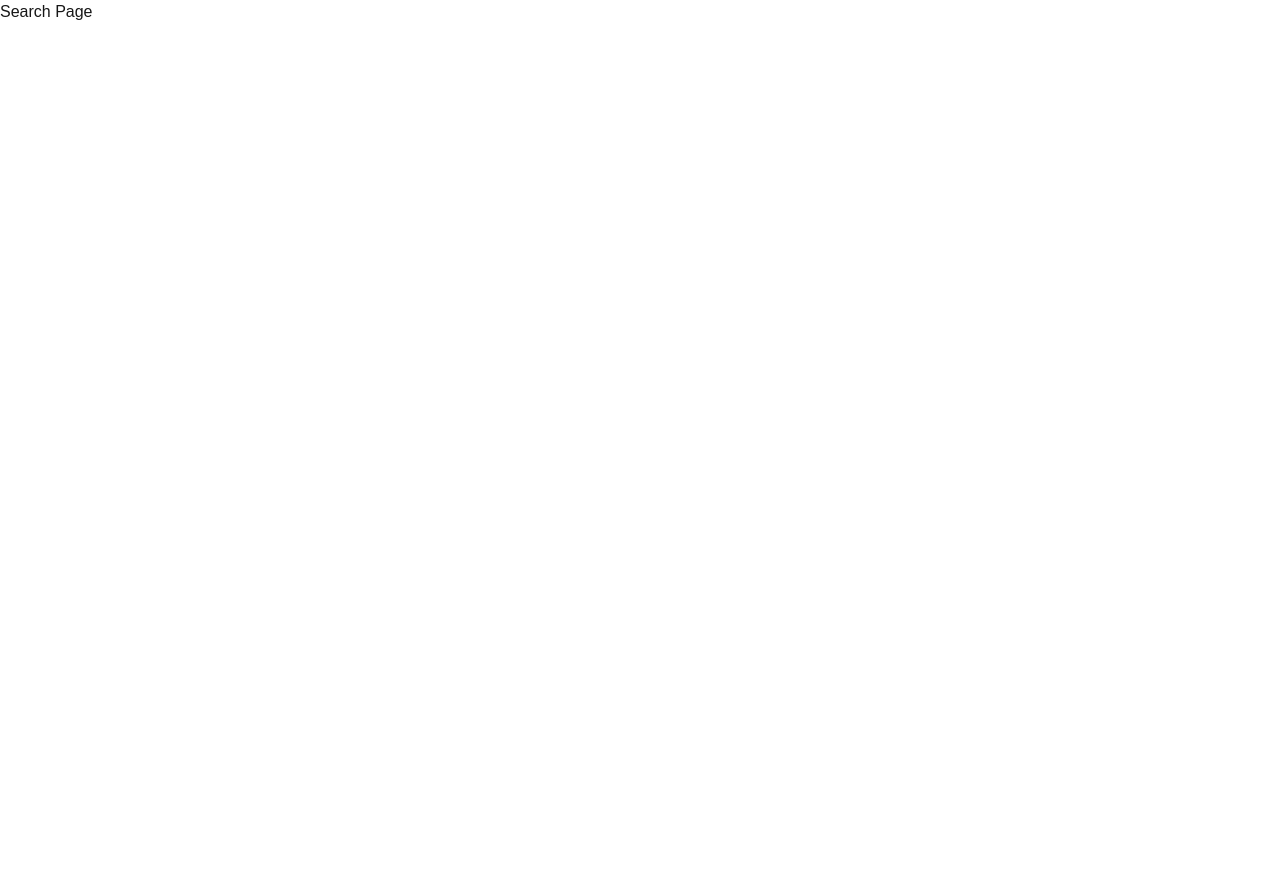
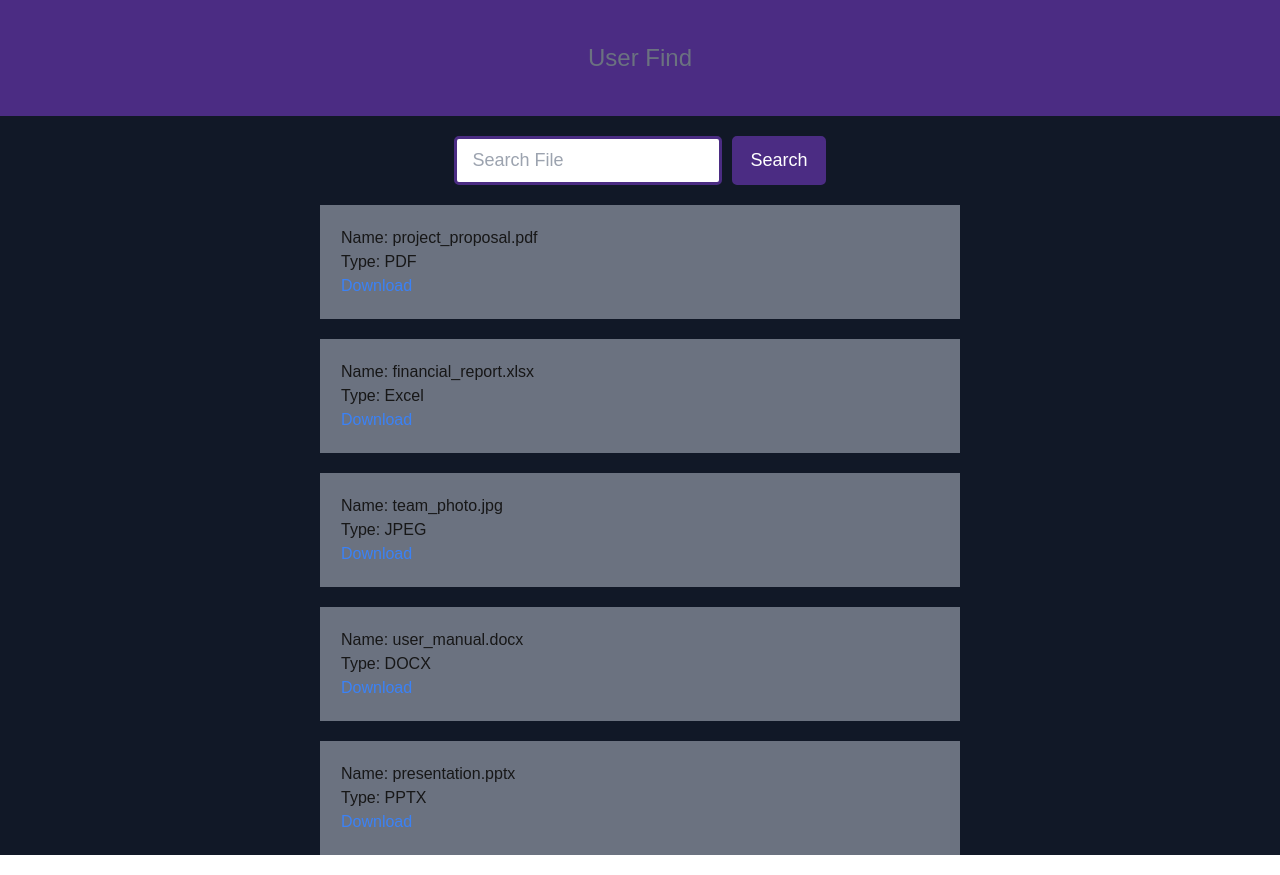
Before and after one commit to Flaresun/csds393Project, a Next.js app in the folder client/: page /search in a window 1280 px wide. Before the commit the page ends 800 px from the top, so only its background shows below. Built offline with nearby package versions, Linux system fonts and the light colour scheme.

Commit message:
Basic File Search Page

```diff
--- /dev/null
+++ b/client/src/app/search/components/FileSearch.css
@@ -0,0 +1,55 @@
+.title {
+    background: #4B2C83;
+    color: #6B7280;
+    width: 100%;
+    padding: 40px 0px;
+    text-align: center;
+  }
+  .title h1 {
+    padding: 0px;
+    margin: 0px;
+    font-size: 24px;
+    font-style: bold;
+  }
+
+  .input__wrapper {
+    margin: 20px;
+    text-align: center;
+  }
+  .input__wrapper input {
+    border: 3px solid #4B2C83;
+    padding: 8px 15px;
+    border-radius: 5px;
+    font-size: 18px;
+  }
+  .input__wrapper input:focus {
+    outline: none;
+  }
+  .input__wrapper button {
+    background-color: #4B2C83;
+    color: white;
+    padding: 8px 15px;
+    font-size: 18px;
+    border: none;
+    border: 3px solid #4B2C83;
+    border-radius: 5px;
+    margin-left: 10px;
+    cursor: pointer;
+  }
+
+  .body__item {
+    background-color: #6B7280;
+    text-align: left !important;
+    border: 1px solid #6B7280;
+    padding: 20px;
+    width: 50%;
+    margin: 20px auto;
+  }
+
+  .notFound {
+    width: 500px;
+    margin: 20px auto;
+    padding: 20px;
+    border: 1px solid #6B7280;
+    text-align: center;
+  }
--- /dev/null
+++ b/client/src/app/search/components/FileSearch.tsx
@@ -0,0 +1,103 @@
+"use client";
+
+import React, { useState } from 'react';
+import './FileSearch.css';
+
+interface File {
+  name: string;
+  type: string;
+  url: string;
+}
+
+const FileSearch: React.FC = () => {
+  const files: File[] = [
+    {
+      name: "project_proposal.pdf",
+      type: "PDF",
+      url: "/files/project_proposal.pdf"
+    },
+    {
+      name: "financial_report.xlsx",
+      type: "Excel",
+      url: "/files/financial_report.xlsx"
+    },
+    {
+      name: "team_photo.jpg",
+      type: "JPEG",
+      url: "/files/team_photo.jpg"
+    },
+    {
+      name: "user_manual.docx",
+      type: "DOCX",
+      url: "/files/user_manual.docx"
+    },
+    {
+      name: "presentation.pptx",
+      type: "PPTX",
+      url: "/files/presentation.pptx"
+    }
+  ];
+
+  const [fileList, setFileList] = useState<File[]>(files);
+  const [text, setText] = useState<string>('');
+
+  const handleOnClick = () => {
+    if (text.trim()) {
+      const findFiles = files.filter((file) =>
+        file.name.toLowerCase().includes(text.toLowerCase())
+      );
+
+      setFileList(findFiles);
+    }
+  };
+
+  return (
+    <div className='bg-gray-900 min-h-screen'>
+      <div className="title">
+        <h1>User Find</h1>
+      </div>
+      <div className="input__wrapper">
+        <input
+          type="text"
+          placeholder="Search File"
+          value={text}
+          onChange={(e) => {
+            setText(e.target.value);
+
+            if (!e.target.value) {
+              setFileList(fileList);
+            }
+          }}
+        />
+        <button disabled={!text.trim()} onClick={handleOnClick}>
+          Search
+        </button>
+      </div>
+
+      <div className="body">
+        {fileList.length === 0 && (
+          <div className="notFound">No User Found</div>
+        )}
+
+        {fileList.length > 0 && fileList.map((file, index) => {
+          return (
+            <div className="body__item" key={index}>
+              <h3>Name: {file.name}</h3>
+              <p>Type: {file.type}</p>
+              <a
+                  href={file.url}
+                  download={file.name}
+                  className="download-link text-blue-500"
+                >
+                  Download
+                </a>
+            </div>
+
+          );
+        })}
+      </div>
+    </div>
+  );
+};
+
+export default FileSearch;
--- a/client/src/app/search/page.tsx
+++ b/client/src/app/search/page.tsx
@@ -1,8 +1,11 @@
 import React from 'react'
+import UserFind from './components/FileSearch';
 
 const page = () => {
   return (
-    <div>Search Page</div>
+    <div>
+      <UserFind />
+    </div>
   )
 }
 
```
